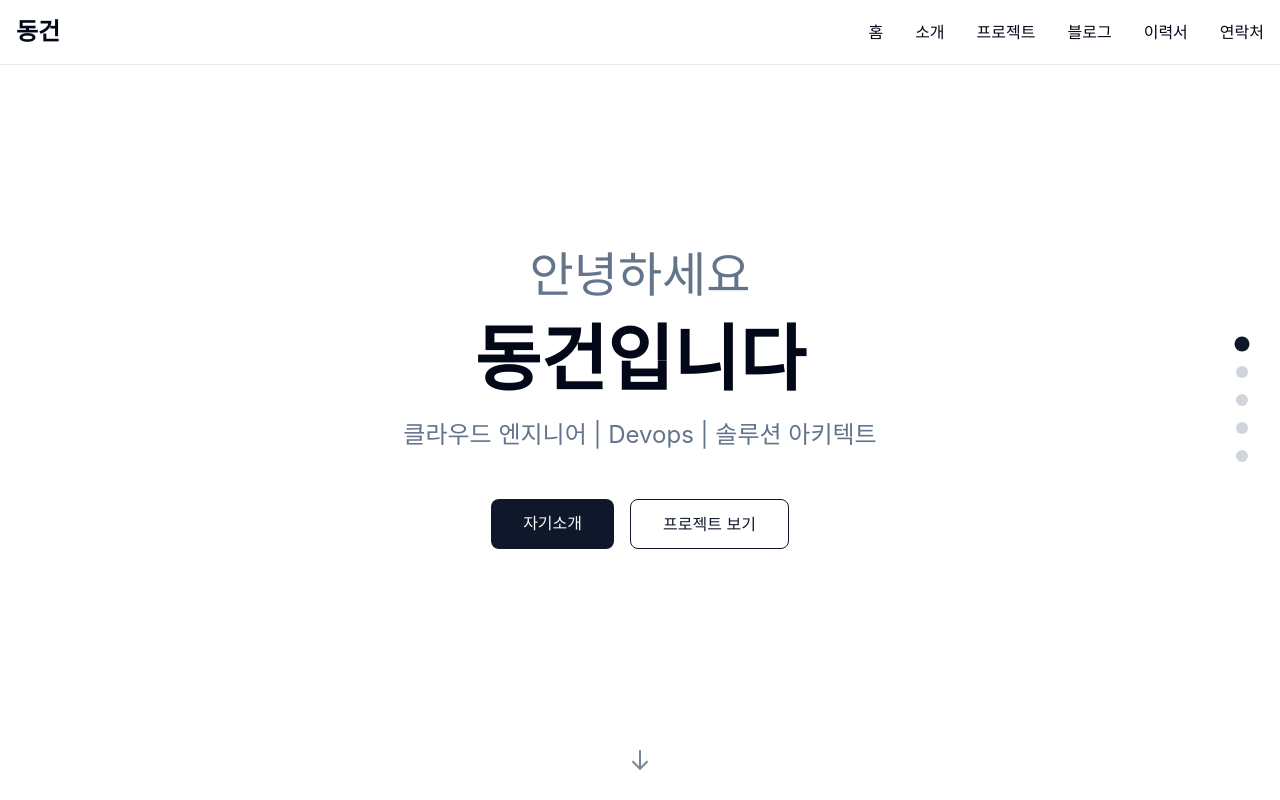
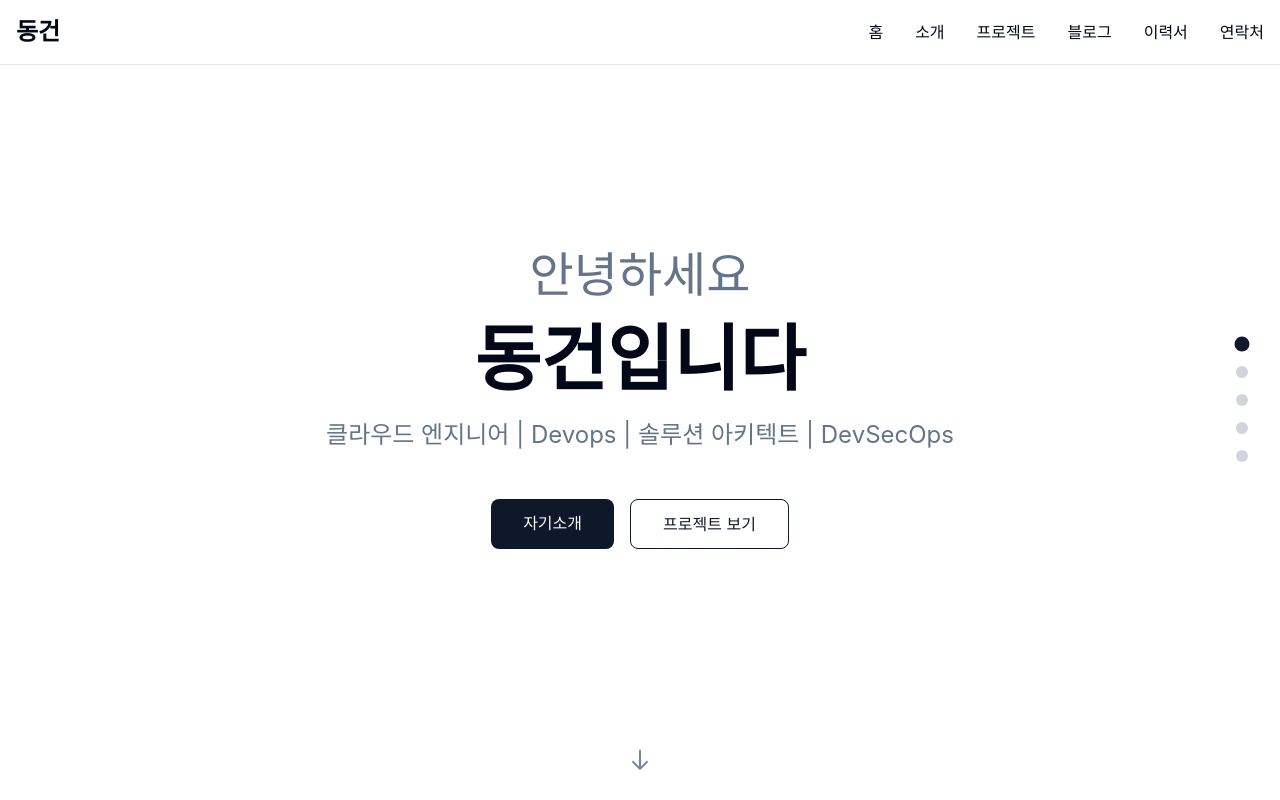
Before and after one commit to nangman-infra/Donggeon-home, a Next.js app: page /Donggeon-home/ in a window 1280 px wide. Shown: the top 800 px of the page. Built offline with nearby package versions, Linux system fonts and the light colour scheme; a web font is replaced by a local one.

Commit message:
test jenkins build

```diff
--- a/app/page.tsx
+++ b/app/page.tsx
@@ -23,7 +23,7 @@ export default function Home() {
       id: "hero",
       title: "안녕하세요",
       subtitle: "동건입니다",
-      description: "클라우드 엔지니어 | Devops | 솔루션 아키텍트",
+      description: "클라우드 엔지니어 | Devops | 솔루션 아키텍트 | DevSecOps",
     },
     {
       id: "about",
```
